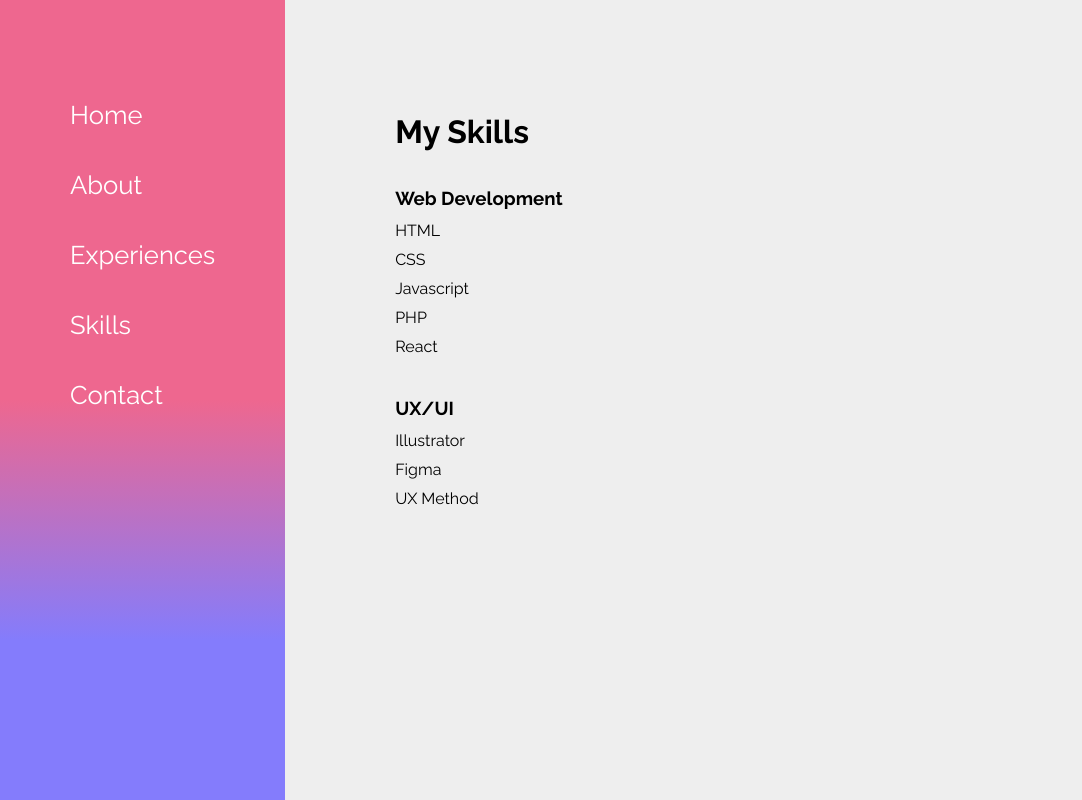
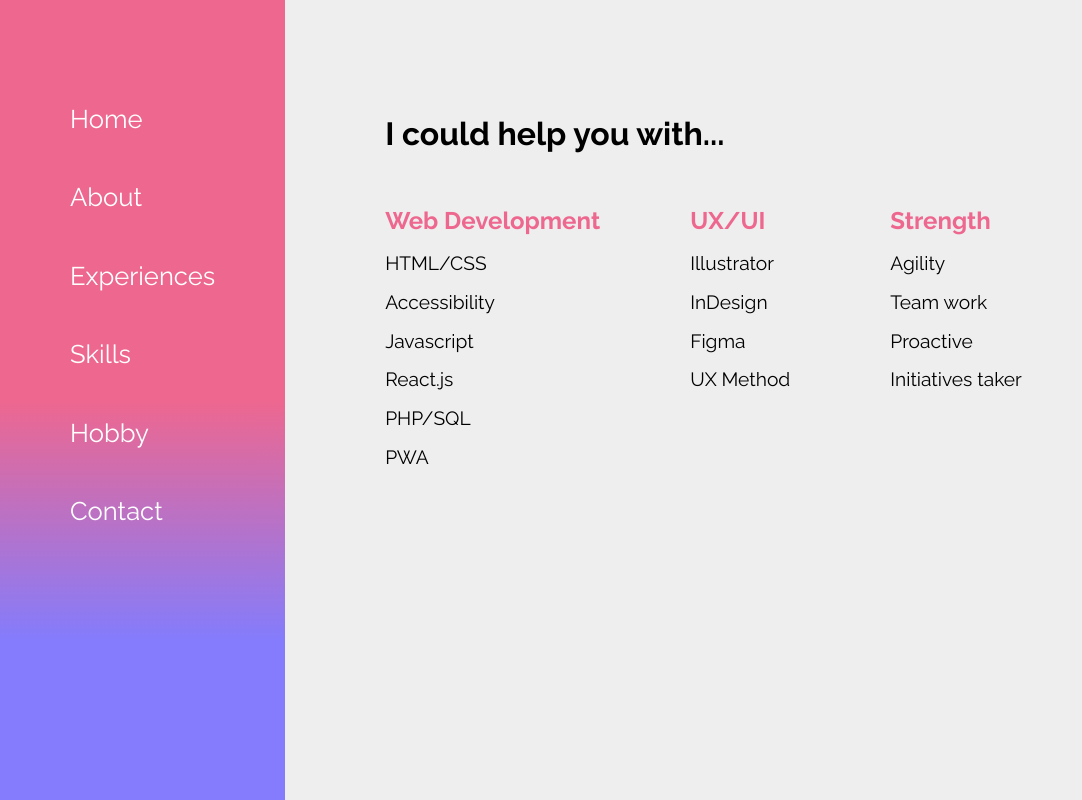
Before and after one commit to Rinaroar/react_portfolio, a React (Create React App) app in the folder portfolio_website_reactjs/: page /skills in a window 1280 px wide. Shown: the whole page, without its empty margins (0-1082 px from the left). Built offline with nearby package versions, Linux system fonts and the light colour scheme.

Commit message:
fixing style and wording

```diff
--- a/portfolio_website_reactjs/src/App.css
+++ b/portfolio_website_reactjs/src/App.css
@@ -9,9 +9,21 @@
 * {
   margin:0;
   padding: 0;
+  line-height: 1.5em;
 }
+
 body {
   font-family: 'Raleway';
+}
+
+section {
+  display: inline-flex;
+  margin-top: 15px;
+}
+
+p {
+  font-size: var(--fontsize-p);
+  font-weight: 400;
 }
 
 .App {
@@ -83,39 +95,80 @@ nav ul li a:hover {
 }
 
 .social i:hover {
-  color: rgba(132,124,252,1);
+  color: rgb(238,103,143);
 }
 
 .subtopic {
-  margin:10px 10px 30px 10px !important;
-}
-
-p {
-  font-size: var(--fontsize-p);
-}
-
-h1, h2, h3, h4, p {
-  margin: 10px;
-  line-height: 1.4em;
+  margin:10px 10px 30px 0px !important;
 }
 
 .widecard {
-  border:0px solid #9a9b9c;
   display: flex;
   margin:30px 0px 30px 0px;
+  width: 80%;
 }
 
 .widecard:hover {
   color: #1b1d20;
-  background-color: #ffffff;
+  padding: 2px;
+  background-color: #fafafa;
   box-shadow: 0 10px 20px rgba(0,0,0,0.19), 0 6px 6px rgba(0,0,0,0.23);
+}
+
+.aboutMe {
+  color:rgb(238,103,143);
+}
+
+.xpTitle {
+  color:rgb(238,103,143);
+}
+
+.during {
+  font-style: italic;
+  font-size: 1rem;
+  margin-top: 5px;
+}
+
+.skills ul {
+  margin: 0 90px 0 0;
 }
 
 .skills ul li {
   list-style-type:none;
-  margin:10px;
+  margin: 10px 10px 10px 0;
+  font-size: 1.2rem;
+}
+
+.skillTitle {
+  color:rgb(238,103,143);
 }
 
 .gif {
   margin-top: 60px;
 }
+
+.yoga {
+  margin-bottom: 45px;
+  width: 400px;
+}
+
+.instagram {
+  text-decoration: none;
+  font-weight: 600;
+  color:rgb(238,103,143);
+}
+
+.instagram:hover{
+  color:rgba(132,124,252,1);
+}
+
+.mail {
+  text-decoration: none;
+  font-weight: 600;
+  font-size: 1.2rem;
+  color:rgb(238,103,143);
+}
+
+.mail:hover {
+  color:rgba(132,124,252,1);
+}
--- a/portfolio_website_reactjs/src/App.js
+++ b/portfolio_website_reactjs/src/App.js
@@ -8,6 +8,7 @@ import About from './contents/About';
 import Experience from './contents/Experience';
 import Skills from './contents/Skills';
 import Contact from './contents/Contact';
+import Hobby from './contents/Hobby';
 
 
 function App() {
@@ -36,6 +37,10 @@ function App() {
           <Contact />
         </Route>
 
+        <Route exact path="/hobby">
+          <Hobby />
+        </Route>
+
       </div>
     </Router>
     )
--- a/portfolio_website_reactjs/src/components/Navbar.js
+++ b/portfolio_website_reactjs/src/components/Navbar.js
@@ -11,6 +11,7 @@ class Navbar extends Component {
                 <Navitem item="About" tolink="/about"></Navitem>
                 <Navitem item="Experiences" tolink="/experiences"></Navitem>
                 <Navitem item="Skills" tolink="/skills"></Navitem>
+                <Navitem item="Hobby" tolink="/hobby"></Navitem>
                 <Navitem item="Contact" tolink="/contact"></Navitem>
               </ul>
             </nav>
--- a/portfolio_website_reactjs/src/components/Social.js
+++ b/portfolio_website_reactjs/src/components/Social.js
@@ -4,9 +4,8 @@ class Social extends Component {
   render() {
     return (
       <div class="social">
-        <a href="https://github.com/Rinaroar" target="_blank"><i class="fab fa-github"></i></a>
-        <a href="https://Instagram.com/" target="_blank"><i class="fab fa-instagram"></i></a>
-        <a href="https://Linkedin.com/" target="_blank"><i class="fab fa-linkedin-in"></i></a>
+        <a href="https://github.com/Rinaroar" target="_blank" rel="noopener noreferrer"><i class="fab fa-github"></i></a>
+        <a href="https://www.linkedin.com/in/marina-luxin-661b38116/" target="_blank" rel="noopener noreferrer"><i class="fab fa-linkedin-in"></i></a>
       </div>
     )
   }
--- a/portfolio_website_reactjs/src/components/Widecard.js
+++ b/portfolio_website_reactjs/src/components/Widecard.js
@@ -5,10 +5,10 @@ class Widecard extends Component {
     return (
       <div class="widecard">
         <div class="widecardContent">
-          <h3>{this.props.title}</h3>
-          <h4 class="where">{this.props.where}</h4>
-          <h4 class="fromTo">{this.props.from} - {this.props.to}</h4>
-          <h4 class="during>">{this.props.during}</h4>
+          <h2 class="xpTitle">{this.props.title}</h2>
+          <p class="fromTo">{this.props.from} - {this.props.to}</p>
+          <p class="where">{this.props.where}</p>
+          <p class="during">{this.props.during}</p>
         </div>
       </div>
     )
--- a/portfolio_website_reactjs/src/contents/About.js
+++ b/portfolio_website_reactjs/src/contents/About.js
@@ -5,12 +5,12 @@ class About extends Component {
     return (
       <div className="condiv">
         <h1 className="subtopic">About Me</h1>
-        <h4>Hey there,</h4>
-        <h1>I'm Marina Luxin</h1>
-        <h3>Apprentice Fullstack Web <u>Developer</u></h3>
+        <p>Hey there,</p>
+        <br></br>
+        <h2 class="aboutMe">I'm Marina Luxin <br></br>Apprentice Fullstack Web <u>Developer</u></h2>
         <br></br>
           <p>I started my journey in Digital World from an young age designing, editing and creating stuff on Web.
-            I did my studies in Paris beginning with a HND in communication, then a Bachelor Degree in Digital Marketing.
+            I did my studies in Paris beginning with a HND in communication and a Bachelor Degree in Digital Marketing.
             <br/>
             <br/>Now I’m 23 years old and I am pursuing my Art Director Degree specialized in Web Developement at ECV Digital Paris.
             Web development is one of my center of interest, such as Design and Yoga : fields where there is always something new to learn!
--- a/portfolio_website_reactjs/src/contents/Contact.js
+++ b/portfolio_website_reactjs/src/contents/Contact.js
@@ -7,9 +7,9 @@ class Contact extends Component {
   render() {
     return (
       <div className="condiv home">
-        <h1 className="subtopic">Contact Me</h1>
-        <h3>marina.luxin@gmail.com</h3>
-        <img src={gif} className="gif"></img>
+        <h1 className="subtopic">Will you dare?</h1>
+        <a href="mailto:marina.luxin@gmail.com" class="mail">marina.luxin@gmail.com</a>
+        <img src={gif} className="gif" alt="Sponge Bob saying see you!"></img>
         <Social />
       </div>
     )
--- a/portfolio_website_reactjs/src/contents/Experience.js
+++ b/portfolio_website_reactjs/src/contents/Experience.js
@@ -5,10 +5,10 @@ class Experience extends Component {
     render() {
       return (
         <div className="condiv">
-          <h1 className="subtopic">My Education</h1>
-          <Widecard title="Front-End Developer" where=" SeLoger, Paris" from="September 2019" to="Present" during="Sandwich course in Master Degree"/>
-          <Widecard title="Webdesigner | Knowledge Management Assistant" where="Société Générale, Paris" from="2018" to="2019" during="Sandwich course in Bachelor Degree"/>
-          <Widecard title="Communication Assistant" where="EDF, Paris" from="2016" to="2018" during="Sandwich course in HND Degree"/>
+          <h1 className="subtopic">You can ask them ;)</h1>
+          <Widecard title="Front-End Developer" where=" SeLoger | Paris" from="September 2019" to="Present" during="Sandwich course in Master Degree"/>
+          <Widecard title="Webdesigner | Knowledge Management Assistant" where="Société Générale | Paris" from="2018" to="2019" during="Sandwich course in Bachelor Degree"/>
+          <Widecard title="Communication Assistant" where="EDF | Paris" from="2016" to="2018" during="Sandwich course in HND Degree"/>
         </div>
       )
     }
--- /dev/null
+++ b/portfolio_website_reactjs/src/contents/Hobby.js
@@ -0,0 +1,17 @@
+import React, { Component } from 'react';
+
+import yoga from '../img/exercise.png';
+
+class Contact extends Component {
+  render() {
+    return (
+      <div className="condiv home">
+        <h1 className="subtopic">What do I do after work ?</h1>
+        <img src={yoga} className="yoga"  alt="Yoga pose"></img>
+        <p> Follow me on my dedicated <a href="https://www.instagram.com/rinadoyoga/?hl=fr" target="_blank" rel="noopener noreferrer" class="instagram">Instagram Account!</a></p>
+      </div>
+    )
+  }
+}
+
+export default Contact
--- a/portfolio_website_reactjs/src/contents/Home.js
+++ b/portfolio_website_reactjs/src/contents/Home.js
@@ -8,7 +8,7 @@ class Home extends Component {
   render() {
     return (
       <div className="condiv home">
-        <img src={profilePic} className="profilePic"></img>
+        <img src={profilePic} className="profilePic" alt="My face"></img>
         <ReactTypingEffect className="typingEffect" text= {['I am Marina Luxin','I am a Web Developer']} speed={100} eraseDelay={700}/>
         <Social />
       </div>
--- a/portfolio_website_reactjs/src/contents/Skills.js
+++ b/portfolio_website_reactjs/src/contents/Skills.js
@@ -7,28 +7,39 @@ class Skills extends Component {
     this.state = {
       'titleDev' : ['Web Development'],
       'titleUX' : ['UX/UI'],
-      'myskillsDev':[,'HTML','CSS','Javascript','PHP','React'],
-      'myskillsUX':['Illustrator','Figma', "UX Method"]
+      'titleKH' : ['Strength'],
+      'myskillsDev':['HTML/CSS','Accessibility','Javascript','React.js','PHP/SQL',"PWA"],
+      'myskillsUX':['Illustrator', 'InDesign','Figma', "UX Method"],
+      'myskillsKH':['Agility','Team work', "Proactive", 'Initiatives taker']
     };
   }
 
   render() {
     return (
       <div className="condiv skills">
-        <h1 className="subtopic">My Skills</h1>
+        <h1 className="subtopic">I could help you with...</h1>
+        <section>
         <ul>
-          <h3>{this.state.titleDev}</h3>
+          <h2 class="skillTitle">{this.state.titleDev}</h2>
             {this.state.myskillsDev.map((value) => {
             return <li>{value}</li>
             })}
         </ul>
         <br></br>
         <ul>
-          <h3>{this.state.titleUX}</h3>
+          <h2 class="skillTitle">{this.state.titleUX}</h2>
             {this.state.myskillsUX.map((value) => {
             return <li>{value}</li>
             })}
         </ul>
+        <br></br>
+        <ul>
+          <h2 class="skillTitle">{this.state.titleKH}</h2>
+            {this.state.myskillsKH.map((value) => {
+            return <li>{value}</li>
+            })}
+        </ul>
+        </section>
       </div>
       )
     }
```
Also changed, not shown: portfolio_website_reactjs/src/img/exercise.png (added).
